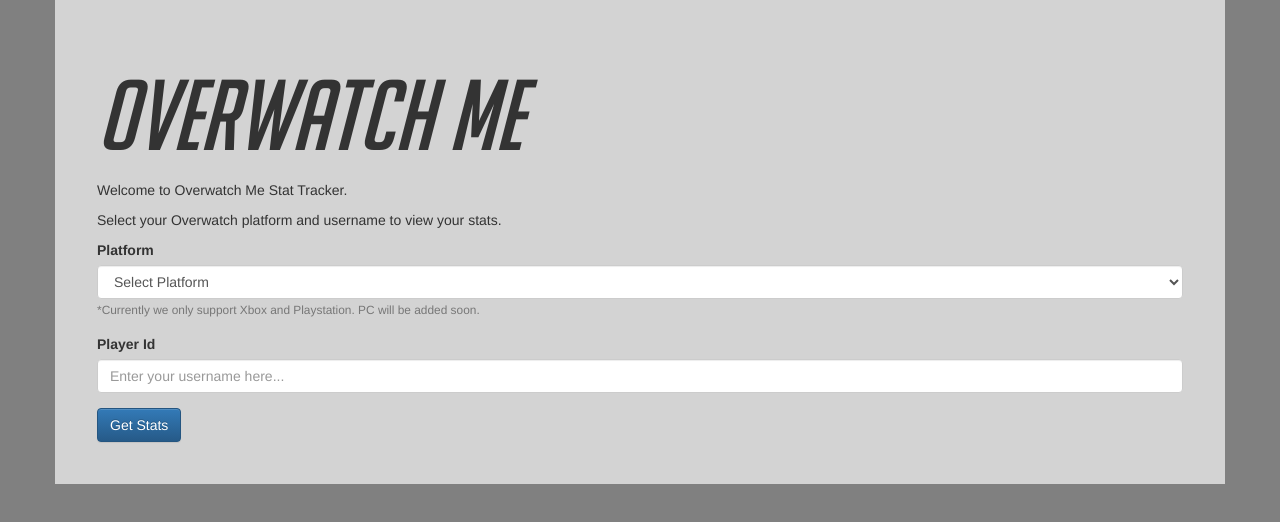
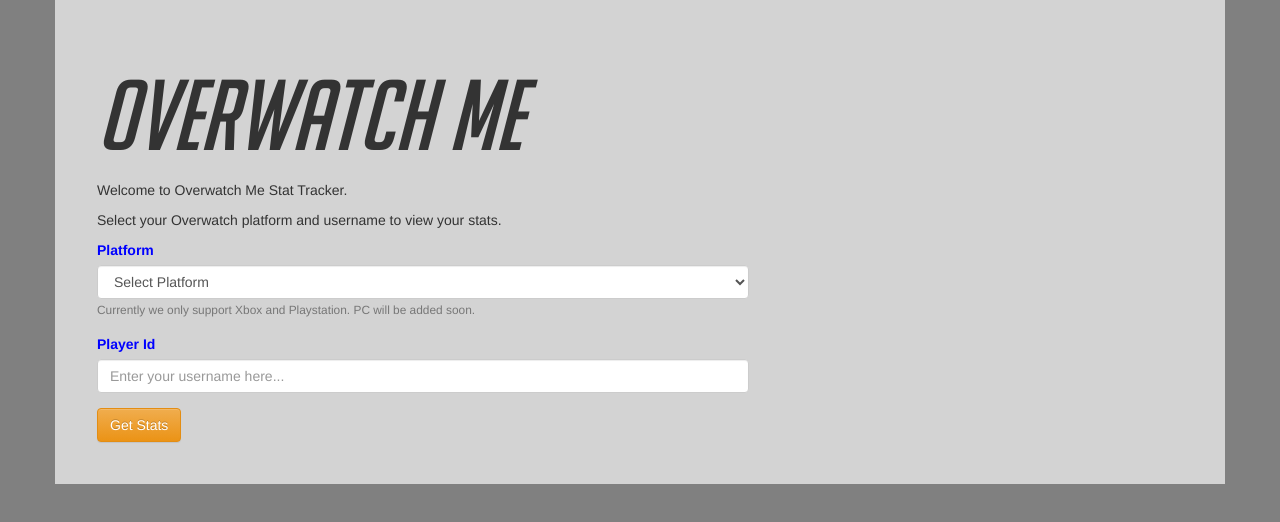
Before and after one commit to kenbinner/OverwatchMe, an Angular app in the folder OverwatchMe-Client/: page / in a window 1280 px wide. Shown: the top 522 px of the page. Built offline with nearby package versions, Linux system fonts and the light colour scheme.

Commit message:
Changing some colours

```diff
--- a/OverwatchMe-Client/src/app/app.component.html
+++ b/OverwatchMe-Client/src/app/app.component.html
@@ -14,12 +14,12 @@
           {{platform}}
         </option>
       </select>
-      <small id="Platform" class="form-text text-muted">*Currently we only support Xbox and Playstation. PC will be added soon.</small>
+      <small id="Platform" class="form-text text-muted">Currently we only support Xbox and Playstation. PC will be added soon.</small>
     </div>
     <div class="form-group">
       <label for="PlayerId">Player Id</label>
       <input type="username" class="form-control" id="PlayerId" placeholder="Enter your username here...">
     </div>
-    <button type="submit" class="btn btn-primary">Get Stats</button>
+    <button type="submit" class="btn btn-warning">Get Stats</button>
   </form>
 </div>
--- a/OverwatchMe-Client/src/styles.css
+++ b/OverwatchMe-Client/src/styles.css
@@ -12,6 +12,14 @@
   background-color: rgb(128, 128, 128);
 }
 
+form {
+  width: 60%;
+}
+
+label {
+  color: blue;
+}
+
 .container{
   background-color: lightgrey;
   padding: 3em;
```
